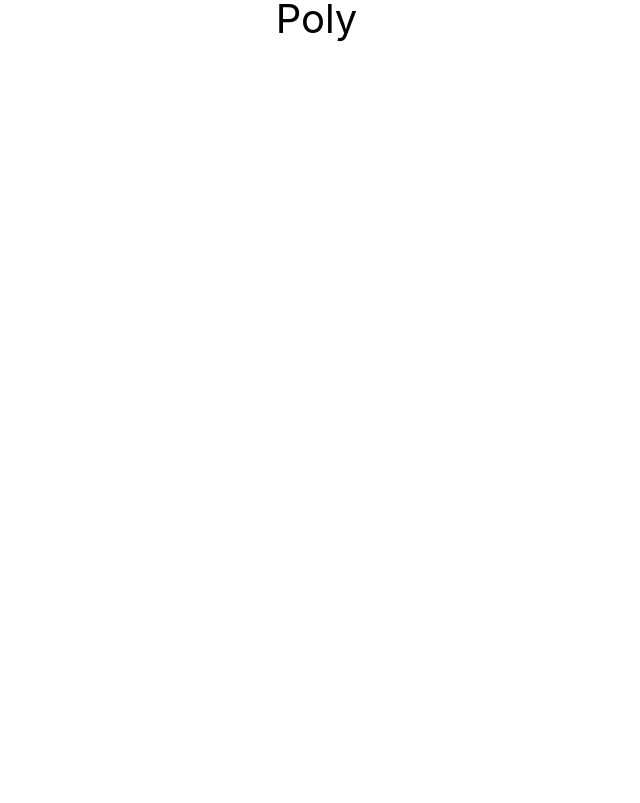
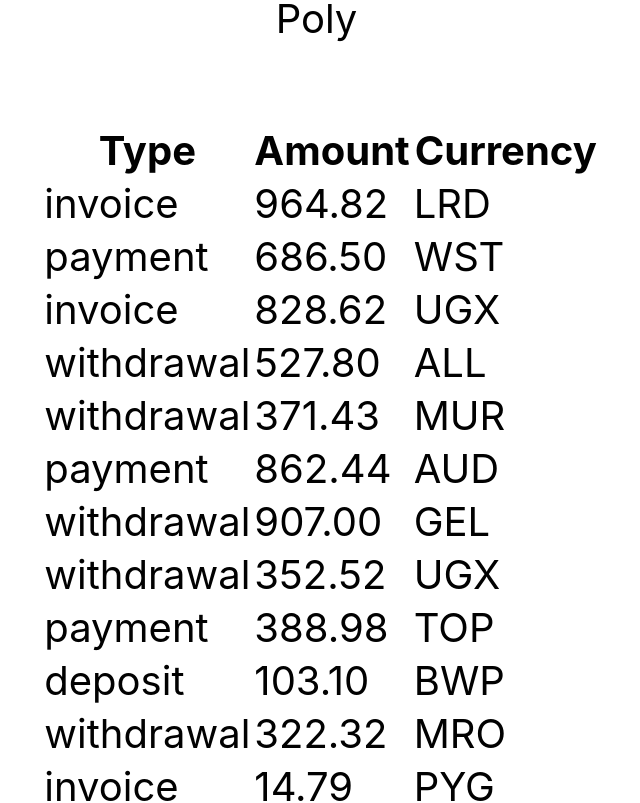
Before and after one commit to DawidCzyzewski/goit-react-hw-01-components, a React (Create React App) app: page / in a window 1280 px wide. Shown: the part 2000-2803 px from the top of the page, without its empty margins (319-959 px from the left). Before the commit the page ends 2123 px from the top, so only its background shows below. Built offline with nearby package versions, Linux system fonts and the light colour scheme.

Commit message:
feat/ template 4. task
Completed fourth task: transations. Styles need to be added

```diff
--- a/src/components/App.jsx
+++ b/src/components/App.jsx
@@ -2,11 +2,13 @@
 import Profile from './Profile/Profile';
 import Statistics from './Statistics/Statistics';
 import FriendList from './FriendList/FriendList';
+import TransactionHistory from './TransationHistory/TransationHistory';
 
 // Import data files
 import user from '../data/user.json';
 import data from '../data/data.json';
 import friends from '../data/friends.json';
+import transactions from '../data/transactions.json';
 
 export const App = () => {
   return (
@@ -31,6 +33,7 @@
       <Statistics title="Upload stats" stats={data} />
       <Statistics stats={data} />
       <FriendList friends={friends} />
+      <TransactionHistory transactions={transactions} />
     </div>
   );
 };
--- /dev/null
+++ b/src/components/TransationHistory/TransationHistory.jsx
@@ -0,0 +1,48 @@
+// Import necessary elements
+import PropTypes from 'prop-types';
+import css from './TransationHistory.module.css';
+
+// TODO: Styles
+
+// Template of data created by input:
+const TransactionHistory = ({ transactions }) => {
+  return (
+    <table className={css['transaction-history']}>
+      <thead>
+        <tr>
+          <th className={css.header}>Type</th>
+          <th className={css.header}>Amount</th>
+          <th className={css.header}>Currency</th>
+        </tr>
+      </thead>
+
+      <tbody>
+        {transactions.map(transaction => (
+          <tr key={transaction.id}>
+            <td className={css.item}>{transaction.type}</td>
+            <td className={css.item}>{transaction.amount}</td>
+            <td className={css.item}>{transaction.currency}</td>
+          </tr>
+        ))}
+      </tbody>
+    </table>
+  );
+};
+
+// Default if no data:
+// TransationHistory.defaultProps = {};
+
+// Default expected proptypes of data. In stats I need array of objects
+TransactionHistory.propTypes = {
+  transactions: PropTypes.array,
+  transactions: PropTypes.arrayOf(
+    PropTypes.shape({
+      id: PropTypes.string,
+      type: PropTypes.string,
+      amount: PropTypes.string,
+      currency: PropTypes.string,
+    })
+  ),
+};
+// exporting file to could use in other
+export default TransactionHistory;
--- /dev/null
+++ b/src/data/transactions.json
@@ -0,0 +1,122 @@
+[
+  {
+    "id": "1e0700a2-5183-4291-85cc-2065a036a683",
+    "type": "invoice",
+    "amount": "964.82",
+    "currency": "LRD"
+  },
+  {
+    "id": "a30f821b-4d25-4ff0-abdd-e340b3f0dd2b",
+    "type": "payment",
+    "amount": "686.50",
+    "currency": "WST"
+  },
+  {
+    "id": "44dca67a-8e5a-4798-bf8e-b15efd4e1abd",
+    "type": "invoice",
+    "amount": "828.62",
+    "currency": "UGX"
+  },
+  {
+    "id": "ea8ed3dc-2b68-4a53-905a-53ecb0adef33",
+    "type": "withdrawal",
+    "amount": "527.80",
+    "currency": "ALL"
+  },
+  {
+    "id": "ea76146a-0b00-4b80-bc02-a8c822176712",
+    "type": "withdrawal",
+    "amount": "371.43",
+    "currency": "MUR"
+  },
+  {
+    "id": "63ca02f9-d637-46b5-9237-f3b24425e029",
+    "type": "payment",
+    "amount": "862.44",
+    "currency": "AUD"
+  },
+  {
+    "id": "ed0263e8-59a5-4bf1-87e0-2bb88e53dc34",
+    "type": "withdrawal",
+    "amount": "907.00",
+    "currency": "GEL"
+  },
+  {
+    "id": "6013bad0-750c-4691-8bc2-d8f2b43969c4",
+    "type": "withdrawal",
+    "amount": "352.52",
+    "currency": "UGX"
+  },
+  {
+    "id": "252c7be4-8b06-4fa7-8d42-61fb835b70d5",
+    "type": "payment",
+    "amount": "388.98",
+    "currency": "TOP"
+  },
+  {
+    "id": "4eaab41b-b967-40ac-82ed-85fc66f646f1",
+    "type": "deposit",
+    "amount": "103.10",
+    "currency": "BWP"
+  },
+  {
+    "id": "9648a350-8469-42d5-8bf3-18090de5fe67",
+    "type": "withdrawal",
+    "amount": "322.32",
+    "currency": "MRO"
+  },
+  {
+    "id": "9c5c25fb-1a95-4b2f-8d1f-4c4426d677cc",
+    "type": "invoice",
+    "amount": "14.79",
+    "currency": "PYG"
+  },
+  {
+    "id": "43ef232c-80e9-4d6f-b48a-b22405620de3",
+    "type": "payment",
+    "amount": "904.86",
+    "currency": "CHF"
+  },
+  {
+    "id": "5161682e-e620-4019-ab0a-24ceb10fbd20",
+    "type": "withdrawal",
+    "amount": "307.08",
+    "currency": "NOK"
+  },
+  {
+    "id": "7b119d71-42e6-4c42-a141-6818b07bb9ff",
+    "type": "invoice",
+    "amount": "275.07",
+    "currency": "AWG"
+  },
+  {
+    "id": "a4f65722-65c4-4c28-b1f4-b8ed988bb205",
+    "type": "deposit",
+    "amount": "213.10",
+    "currency": "STD"
+  },
+  {
+    "id": "c6e5784b-0ca3-48d6-86e5-b5128af5a523",
+    "type": "invoice",
+    "amount": "116.11",
+    "currency": "CUP CUC"
+  },
+  {
+    "id": "c9ebed6a-3a02-4b49-ac0d-0534b51f2bfd",
+    "type": "invoice",
+    "amount": "878.67",
+    "currency": "HKD"
+  },
+  {
+    "id": "a4a98b0e-b22c-438b-9f83-de2df52110c8",
+    "type": "invoice",
+    "amount": "725.03",
+    "currency": "UYU UYI"
+  },
+  {
+    "id": "b39bfa7a-0166-4c47-94d6-87d20590f746",
+    "type": "payment",
+    "amount": "405.45",
+    "currency": "MDL"
+  }
+]
```
Also changed, not shown: src/components/TransationHistory/TransationHistory.module.css (added).
